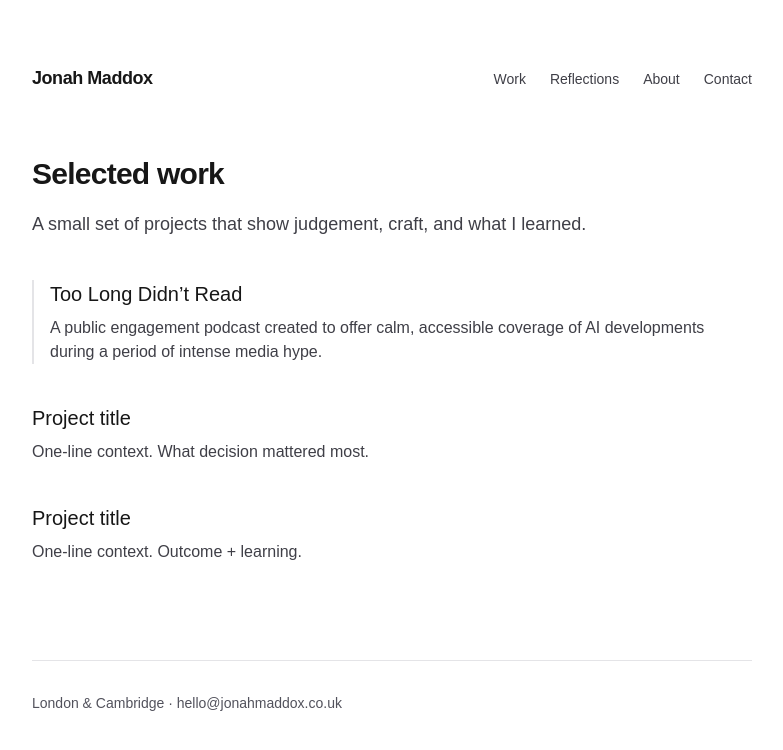
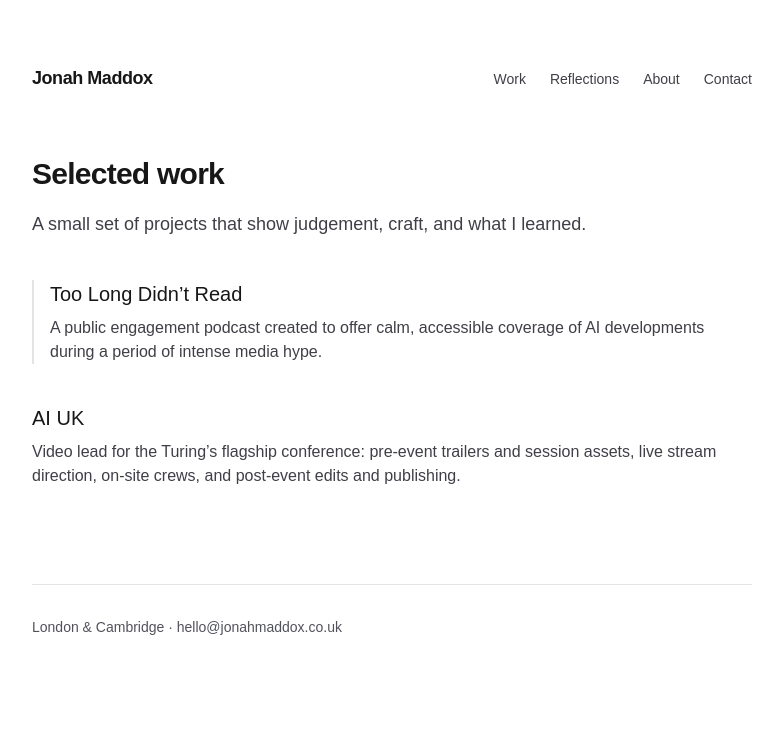
Before and after one commit to muttonhog/casestudy-site-jm, a Next.js app: page /work in a window 1280 px wide. Shown: the top 750 px of the page, without its empty margins (248-1031 px from the left). Built offline with nearby package versions, Linux system fonts and the light colour scheme.

Commit message:
Add AI UK to selected work

```diff
--- a/app/work/page.tsx
+++ b/app/work/page.tsx
@@ -4,16 +4,13 @@ export default function WorkPage() {
   return (
     <main className="space-y-10">
       <header className="space-y-4">
-        <h1 className="text-3xl font-semibold tracking-tight">
-          Selected work
-        </h1>
+        <h1 className="text-3xl font-semibold tracking-tight">Selected work</h1>
         <p className="text-lg leading-8 text-zinc-700">
           A small set of projects that show judgement, craft, and what I learned.
         </p>
       </header>
 
       <section className="space-y-10">
-        {/* Featured case study */}
         <article className="space-y-2 border-l-2 border-zinc-200 pl-4">
           <h2 className="text-xl font-medium">
             <Link
@@ -29,18 +26,19 @@ export default function WorkPage() {
           </p>
         </article>
 
-        {/* Placeholder case studies */}
         <article className="space-y-2">
-          <h2 className="text-xl font-medium">Project title</h2>
+          <h2 className="text-xl font-medium">
+            <Link
+              href="/work/ai-uk"
+              className="underline-offset-4 hover:underline"
+            >
+              AI UK
+            </Link>
+          </h2>
           <p className="text-zinc-700">
-            One-line context. What decision mattered most.
-          </p>
-        </article>
-
-        <article className="space-y-2">
-          <h2 className="text-xl font-medium">Project title</h2>
-          <p className="text-zinc-700">
-            One-line context. Outcome + learning.
+            Video lead for the Turing’s flagship conference: pre-event trailers and
+            session assets, live stream direction, on-site crews, and post-event
+            edits and publishing.
           </p>
         </article>
       </section>
```
